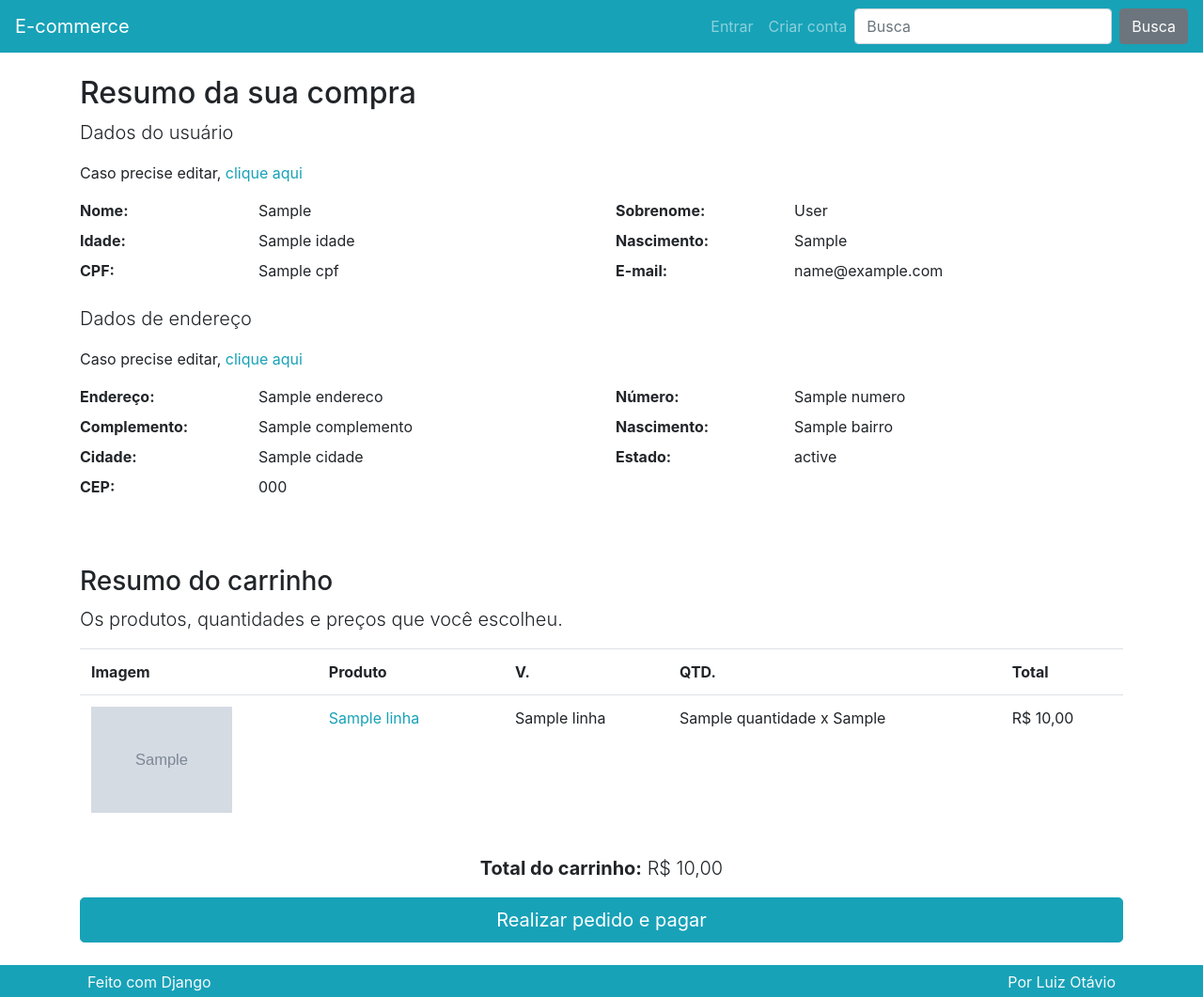
After one commit to adriano-ferrari/udemy-django-lom, a Django app: template projeto_e-commerce/e-commerce/loja/produto/templates/produto/resumodacompra.html in a window 1280 px wide. The commit adds this page. Shown: the whole page at 94% size. Run offline with Django 4.2, Linux system fonts and the light colour scheme; the template is opened without the code that fills it: most values are stand-ins (such as "Sample title", 1, 10 or a date in 2020); grey boxes marked "Sample" are stand-in pictures; some libraries are stand-ins or nearby versions.

Commit message:
Aula 571 - Listando os produtos (templates)

```diff
--- /dev/null
+++ b/projeto_e-commerce/e-commerce/loja/produto/templates/produto/resumodacompra.html
@@ -0,0 +1,82 @@
+{% extends 'base.html' %}
+{% load omfilters %}
+
+{% block titulo %}Resumo da compra | {% endblock %}
+
+{% block conteudo %}
+
+<div class="row mb-5">
+    <div class="col-lg">
+        <h2>Resumo da sua compra</h2>
+
+        <p class="lead">Dados do usuário</p>
+        <p>Caso precise editar, <a href="{% url 'perfil:criar' %}">clique aqui</a></p>
+        <dl class="row">
+            <dt class="col-lg-2">Nome:</dt>
+            <dd class="col-lg-4">{{ usuario.first_name }}</dd>
+            <dt class="col-lg-2">Sobrenome:</dt>
+            <dd class="col-lg-4">{{ usuario.last_name }}</dd>
+
+            <dt class="col-lg-2">Idade:</dt>
+            <dd class="col-lg-4">{{ usuario.perfil.idade }}</dd>
+            <dt class="col-lg-2">Nascimento:</dt>
+            <dd class="col-lg-4">{{ usuario.perfil.data_nascimento }}</dd>
+
+            <dt class="col-lg-2">CPF:</dt>
+            <dd class="col-lg-4">{{ usuario.perfil.cpf }}</dd>
+            <dt class="col-lg-2">E-mail:</dt>
+            <dd class="col-lg-4">{{ usuario.email }}</dd>
+        </dl>
+
+        <p class="lead">Dados de endereço</p>
+        <p>Caso precise editar, <a href="{% url 'perfil:criar' %}">clique aqui</a></p>
+        <dl class="row">
+            <dt class="col-lg-2">Endereço:</dt>
+            <dd class="col-lg-4">{{ usuario.perfil.endereco }}</dd>
+            <dt class="col-lg-2">Número:</dt>
+            <dd class="col-lg-4">{{ usuario.perfil.numero }}</dd>
+
+            <dt class="col-lg-2">Complemento:</dt>
+            <dd class="col-lg-4">{{ usuario.perfil.complemento }}</dd>
+            <dt class="col-lg-2">Nascimento:</dt>
+            <dd class="col-lg-4">{{ usuario.perfil.bairro }}</dd>
+
+            <dt class="col-lg-2">Cidade:</dt>
+            <dd class="col-lg-4">{{ usuario.perfil.cidade }}</dd>
+            <dt class="col-lg-2">Estado:</dt>
+            <dd class="col-lg-4">{{ usuario.perfil.estado }}</dd>
+
+            <dt class="col-lg-2">CEP:</dt>
+            <dd class="col-lg-4">{{ usuario.perfil.cep }}</dd>
+        </dl>
+    </div>
+</div>
+
+
+
+<div class="row mt-3">
+    <div class="col">
+        <h3>Resumo do carrinho</h3>
+        <p class="lead">Os produtos, quantidades e preços que você escolheu.</p>
+
+        {% include 'parciais/_carrinho.html' %}
+    </div>
+
+</div>
+<div class="row mt-3">
+    <div class="col">
+        <p class="lead text-center"><span class="font-weight-bold">Total do carrinho:</span>
+            {{ carrinho|cart_totals|formata_preco }}</p>
+    </div>
+</div>
+
+<div class="row">
+    <div class="col">
+        <a class="btn btn-block btn-primary btn-lg" href="{% url 'pedido:salvarpedido' %}">
+            Realizar pedido e pagar
+        </a>
+    </div>
+</div>
+
+
+{% endblock %}
--- /dev/null
+++ b/projeto_e-commerce/e-commerce/loja/produto/templatetags/omfilters.py
@@ -0,0 +1,20 @@
+from django.template import Library
+from utils import utils
+
+
+register = Library()
+
+
+@register.filter
+def formata_preco(val):
+    return utils.formata_preco(val)
+
+
+@register.filter
+def cart_total_qtd(carrinho):
+    return utils.cart_total_qtd(carrinho)
+
+
+@register.filter
+def cart_totals(carrinho):
+    return utils.cart_totals(carrinho)
--- a/projeto_e-commerce/e-commerce/templates/parciais/_nav.html
+++ b/projeto_e-commerce/e-commerce/templates/parciais/_nav.html
@@ -48,7 +48,7 @@
 
 
         </ul>
-        <form class="form-inline my-2 my-lg-0" method="GET" action="{% url 'produto:busca' %}">
+        <form class="form-inline my-2 my-lg-0" method="GET" action="#">
             <input name="termo" value="{{ request.GET.termo }}" class="form-control mr-sm-2" type="search"
                 placeholder="Busca" aria-label="Busca">
             <button class="btn btn-secondary my-2 my-sm-0" type="submit">Busca</button>
```
Also changed, not shown: projeto_e-commerce/e-commerce/loja/produto/templates/produto/carrinho.html (added, +62 -0 lines), projeto_e-commerce/e-commerce/loja/produto/templates/produto/detalhe.html (added, +89 -0 lines), projeto_e-commerce/e-commerce/loja/produto/templates/produto/lista.html (added, +54 -0 lines), projeto_e-commerce/e-commerce/loja/produto/views.py (+5 -2 lines), projeto_e-commerce/e-commerce/loja/produto/templatetags/__init__.py (added), projeto_e-commerce/e-commerce/media/produto_imagens/2024/07/faca.jpeg (added), projeto_e-commerce/e-commerce/media/produto_imagens/2024/07/notebook.jpeg (added), projeto_e-commerce/e-commerce/media/produto_imagens/2024/07/workstation.jpeg (added).
